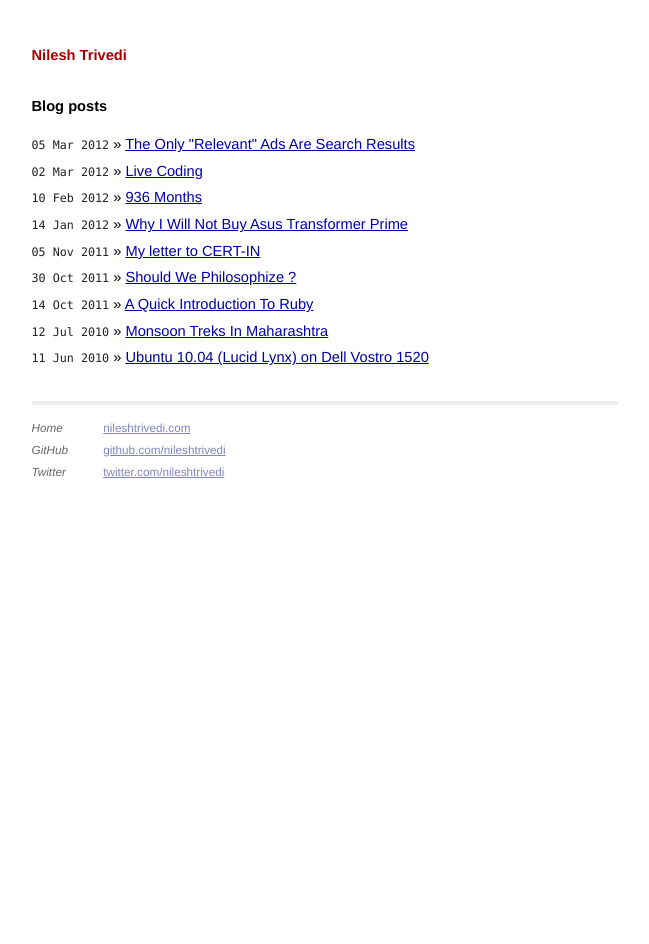
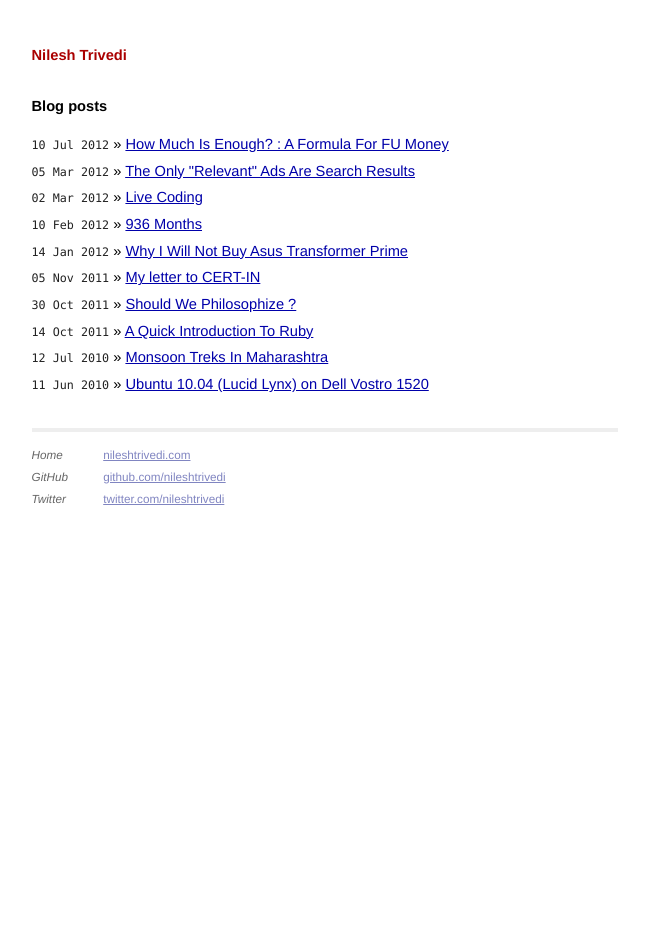
Before and after one commit to nileshtrivedi/nileshtrivediioold, a Jekyll site: the page built from index.html, in a window 1280 px wide. Shown: the whole page, without its empty margins (315-964 px from the left). Built offline with Jekyll 4.4.1, drawn with Linux system fonts in a browser that asks for light colours.

Commit message:
Changed last post's date

```diff
--- a/index.html
+++ b/index.html
@@ -3,6 +3,10 @@ layout: default
 title: Blog posts
 ---
   <ul class="posts">
+    <li>
+      <span>10 Jul 2012</span> &raquo;
+      <a href="/2012/07/10/how-much-is-enough.html">How Much Is Enough? : A Formula For FU Money</a>
+    </li>
     <li>
       <span>05 Mar 2012</span> &raquo;
       <a href="search-results-are-the-only-relevant-advertis">The Only "Relevant" Ads Are Search Results</a>
```
Also changed, not shown: _posts/2012-07-10-how-much-is-enough.html (renamed from _posts/2012-07-07-how-much-is-enough.html).
